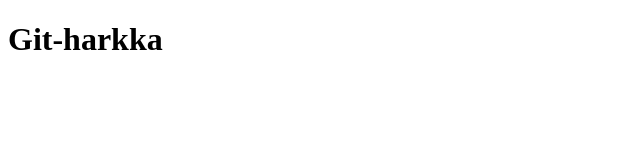
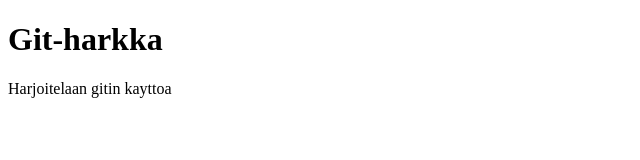
Before and after one commit to tpirmago/git-harkka, a plain HTML site: page index.html in a window 1280 px wide. Shown: the whole page, without its empty margins (0-640 px from the left). Drawn offline with Linux system fonts and the light colour scheme.

Commit message:
index.html changed because of exercising

```diff
--- a/index.html
+++ b/index.html
@@ -7,5 +7,6 @@
 </head>
 <body>
     <h1>Git-harkka</h1>
+    <p>Harjoitelaan gitin kayttoa</p>
 </body>
 </html>
```
